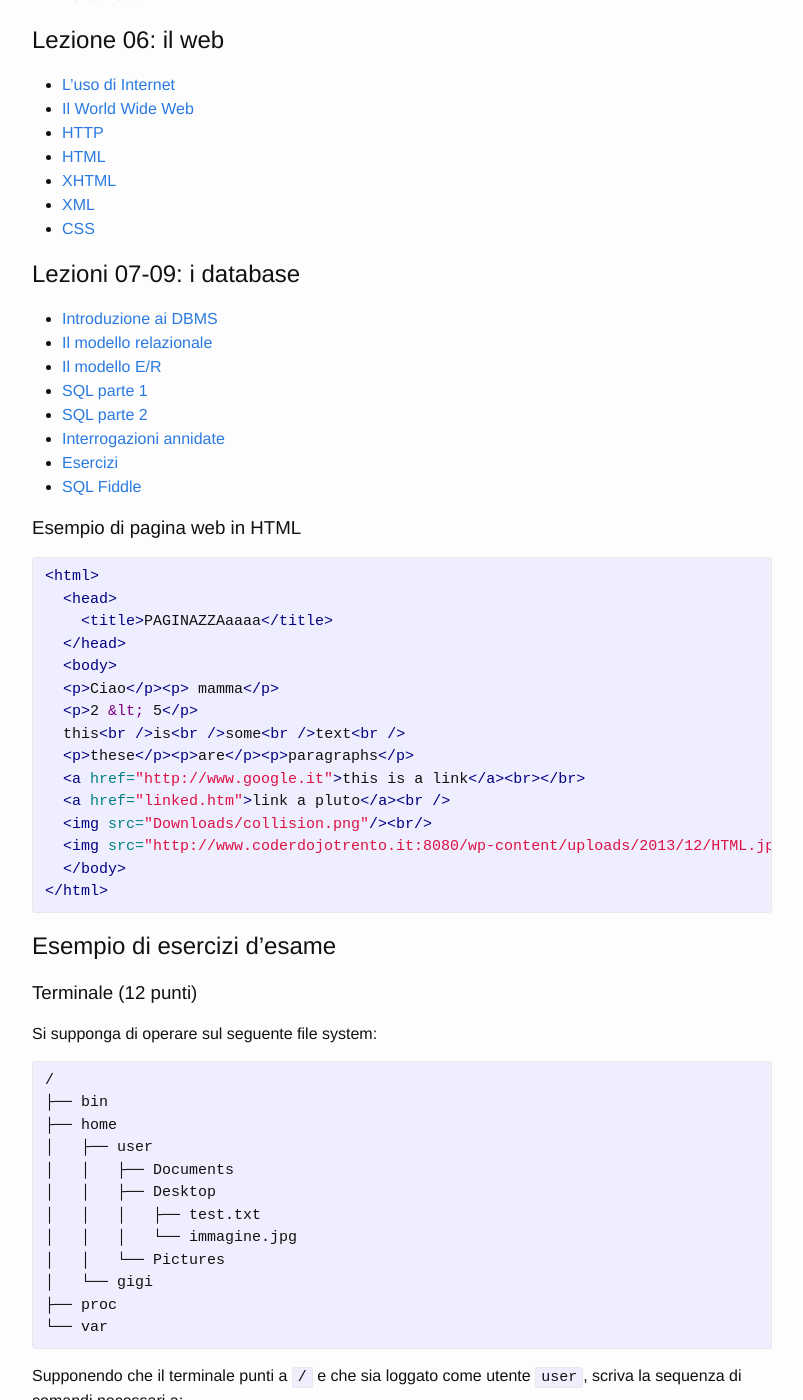
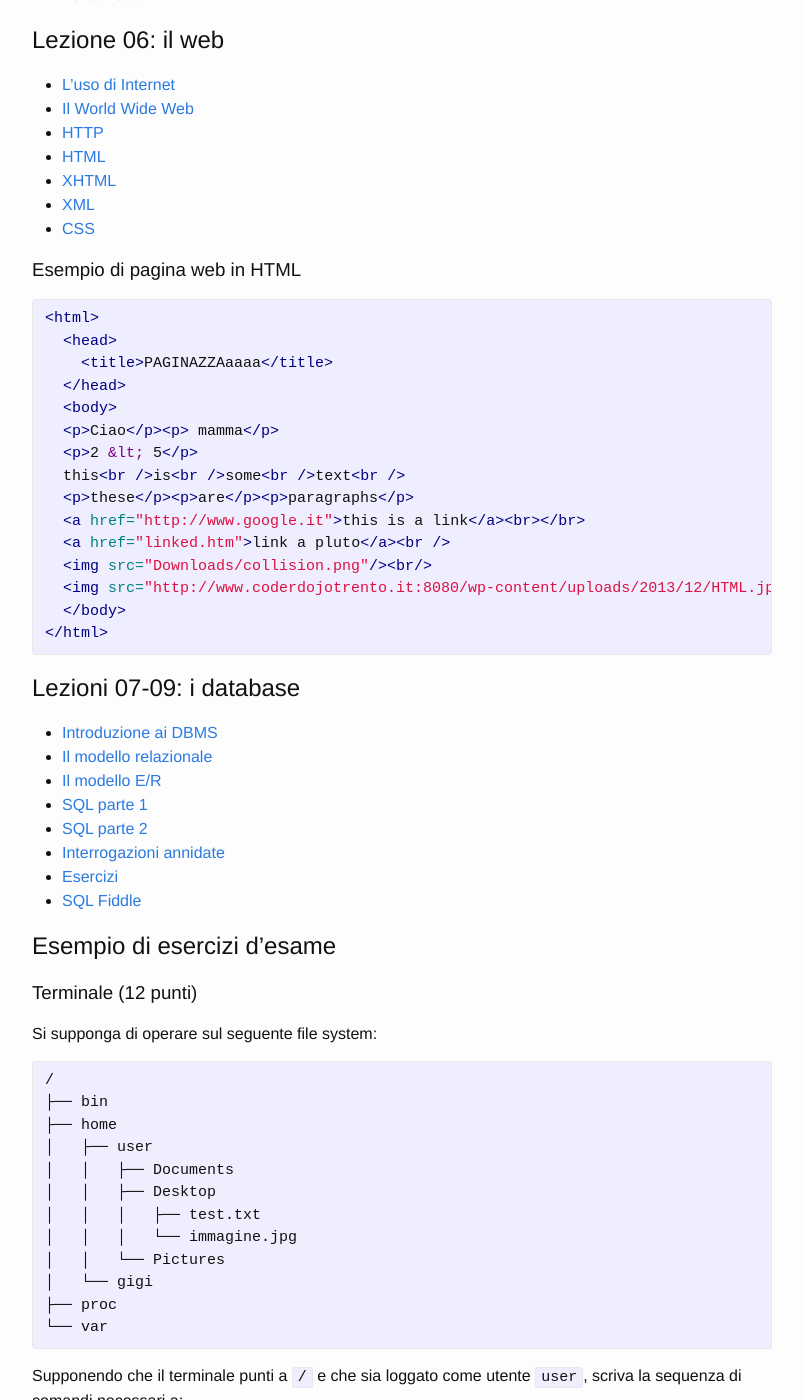
Before and after one commit to APICe-at-DISI/ifts2018, a Jekyll site: the page built from index.md, in a window 1280 px wide and 1400 px high, scrolled down 11834 px. Shown: the whole window, without its empty margins (238-1041 px from the left). Built offline with Jekyll 4.4.1, drawn with Linux system fonts in a browser that asks for light colours; our own code applies the rules of GitHub Pages for plain Markdown files; part of the change alters nothing that is shown.

Commit message:
Fix ordering

```diff
--- a/index.md
+++ b/index.md
@@ -532,16 +532,6 @@ int main(void)
 * [XML](06/4-XML.pdf)
 * [CSS](06/5-CSS.pdf)
 
-## Lezioni 07-09: i database
-* [Introduzione ai DBMS](http://www.cs.unibo.it/~difelice/dbsi/2016/slides/pdf/1.pdf)
-* [Il modello relazionale](http://www.cs.unibo.it/~difelice/dbsi/2016/slides/pdf/2.pdf)
-* [Il modello E/R](http://www.cs.unibo.it/~difelice/dbsi/2016/slides/pdf/6_3.pdf)
-* [SQL parte 1](http://www.cs.unibo.it/~difelice/dbsi/2016/slides/pdf/3_2.pdf)
-* [SQL parte 2](http://www.cs.unibo.it/~difelice/dbsi/2016/slides/pdf/3_1.pdf)
-* [Interrogazioni annidate](http://www.cs.unibo.it/~difelice/dbsi/2016/slides/pdf/3_3.pdf)
-* [Esercizi](http://www.cs.unibo.it/~difelice/dbsi/2016/esercizi/3e.pdf)
-* [SQL Fiddle](http://sqlfiddle.com/)
-
 ### Esempio di pagina web in HTML
 {% highlight html %}
 <html>
@@ -560,6 +550,16 @@ int main(void)
   </body>
 </html>
 {% endhighlight %}
+
+## Lezioni 07-09: i database
+* [Introduzione ai DBMS](http://www.cs.unibo.it/~difelice/dbsi/2016/slides/pdf/1.pdf)
+* [Il modello relazionale](http://www.cs.unibo.it/~difelice/dbsi/2016/slides/pdf/2.pdf)
+* [Il modello E/R](http://www.cs.unibo.it/~difelice/dbsi/2016/slides/pdf/6_3.pdf)
+* [SQL parte 1](http://www.cs.unibo.it/~difelice/dbsi/2016/slides/pdf/3_2.pdf)
+* [SQL parte 2](http://www.cs.unibo.it/~difelice/dbsi/2016/slides/pdf/3_1.pdf)
+* [Interrogazioni annidate](http://www.cs.unibo.it/~difelice/dbsi/2016/slides/pdf/3_3.pdf)
+* [Esercizi](http://www.cs.unibo.it/~difelice/dbsi/2016/esercizi/3e.pdf)
+* [SQL Fiddle](http://sqlfiddle.com/)
 
 ## Esempio di esercizi d'esame
 
```
